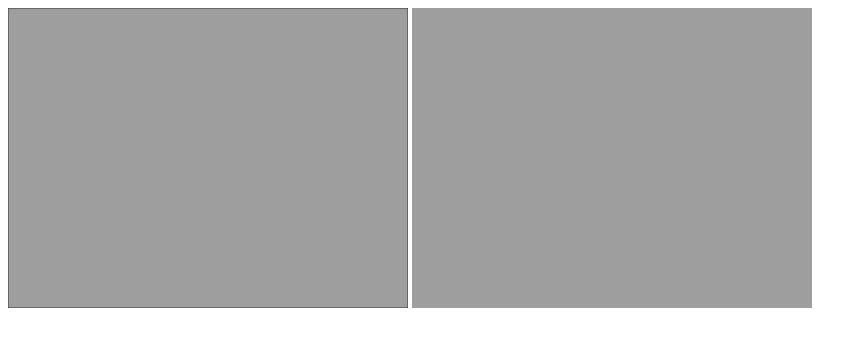
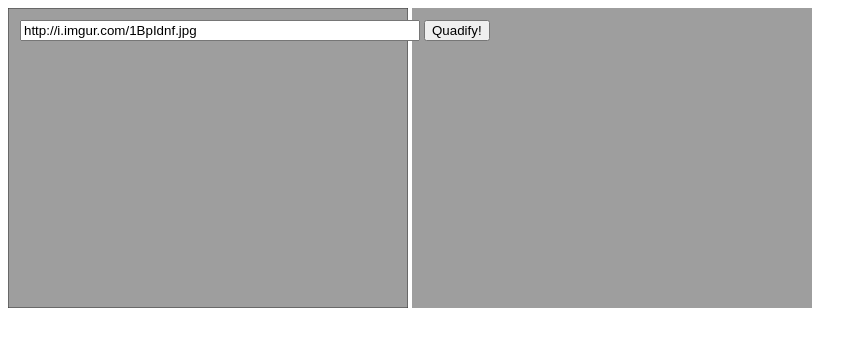
Before and after one commit to Ascendzor/QuadArt, a plain HTML site: page index.html in a window 1280 px wide. Shown: the whole page, without its empty margins (0-867 px from the left). Drawn offline with Linux system fonts and the light colour scheme.

Commit message:
can choose own imgur link

```diff
--- a/index.html
+++ b/index.html
@@ -1,8 +1,19 @@
 <html>
 <head>
 	<title>Fractulation</title>
+	<style>
+		.static {
+			position: fixed;
+			top: 20px;
+			left: 20px;
+		}
+	</style>
 </head>
 <body>
+	<div class="static">
+		<input id="imgurLink" style="width: 400px" value="http://i.imgur.com/1BpIdnf.jpg"></input>
+		<button id="doQuadify">Quadify!</button>
+	</div>
 	<canvas id="leCanvas"></canvas>
 	<canvas id="leOriginalCanvas"></canvas>
 </body>
--- a/javascript/configuration.js
+++ b/javascript/configuration.js
@@ -18,5 +18,12 @@ leImage.onload = function () {
 
 leImage.crossOrigin="anonymous" //<-- wtf? I need this and to use imgur.....?
 
-leImage.src = 'http://i.imgur.com/WHDKDu3.jpg';
-//leImage.src = 'http://i.imgur.com/FgfHa1I.jpg?1';
+// leImage.src = 'http://i.imgur.com/WHDKDu3.jpg';
+//leImage.src = 'http://i.imgur.com/FgfHa1I.jpg?';
+// leImage.src = 'http://i.imgur.com/1BpIdnf.jpg'
+
+button = document.querySelector('#doQuadify')
+button.onclick = function() {
+	leImage.src = document.querySelector('#imgurLink').value
+}
+button.click()
```
